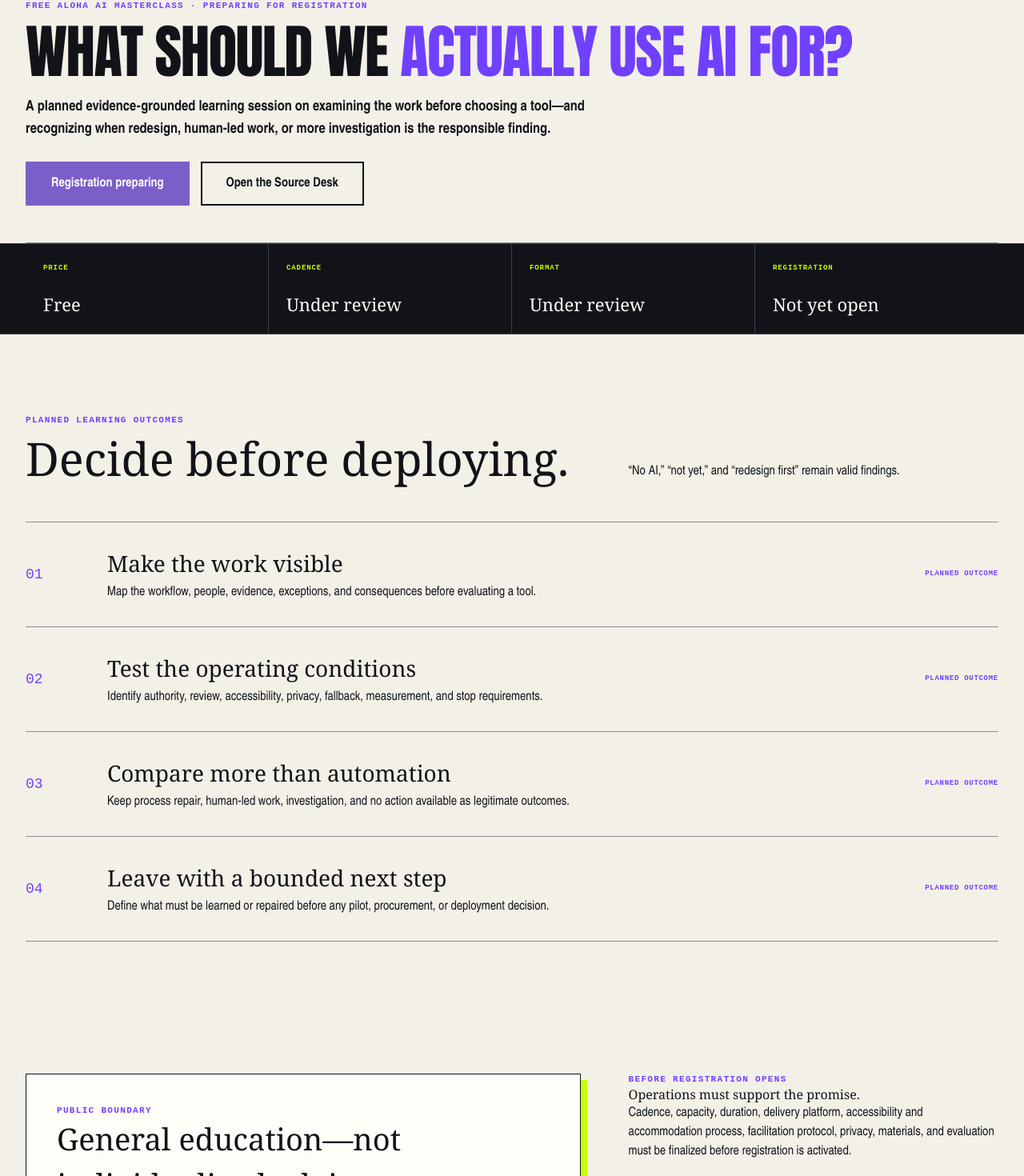
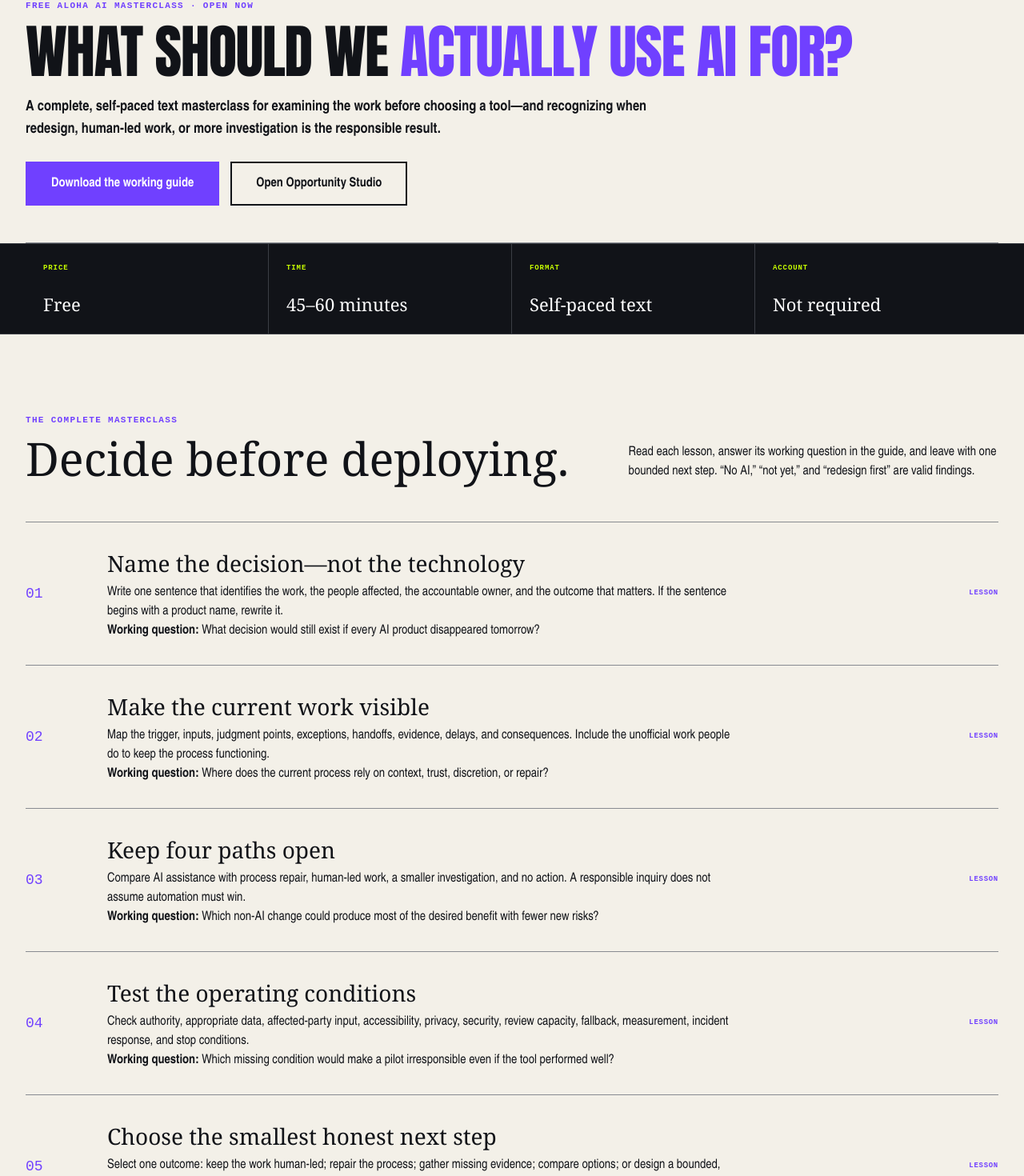
Before and after one commit to rn-collins/aloha-ai-consulting, a Next.js app: page /learning/masterclass in a window 1280 px wide. Shown: the part 160-1630 px from the top of the page at 80% size. Built offline with nearby package versions, Linux system fonts and the light colour scheme.

Commit message:
Operationalize masterclass and Clinic

```diff
--- a/app/learning/masterclass/page.tsx
+++ b/app/learning/masterclass/page.tsx
@@ -2,16 +2,17 @@ import Link from "next/link";
 import type {Metadata} from "next";
 import {SiteShell} from "../../site-shell";
 
-export const metadata:Metadata={title:"Aloha AI Masterclass",description:"Review the planned free Aloha AI masterclass on deciding where AI belongs before registration opens."};
-const outcomes=[
-  ["01","Make the work visible","Map the workflow, people, evidence, exceptions, and consequences before evaluating a tool."],
-  ["02","Test the operating conditions","Identify authority, review, accessibility, privacy, fallback, measurement, and stop requirements."],
-  ["03","Compare more than automation","Keep process repair, human-led work, investigation, and no action available as legitimate outcomes."],
-  ["04","Leave with a bounded next step","Define what must be learned or repaired before any pilot, procurement, or deployment decision."],
+export const metadata:Metadata={title:"Free Aloha AI Masterclass",description:"Complete a free, self-paced masterclass for deciding where AI belongs before choosing a tool or launching a pilot."};
+const lessons=[
+  ["01","Name the decision—not the technology","Write one sentence that identifies the work, the people affected, the accountable owner, and the outcome that matters. If the sentence begins with a product name, rewrite it.","What decision would still exist if every AI product disappeared tomorrow?"],
+  ["02","Make the current work visible","Map the trigger, inputs, judgment points, exceptions, handoffs, evidence, delays, and consequences. Include the unofficial work people do to keep the process functioning.","Where does the current process rely on context, trust, discretion, or repair?"],
+  ["03","Keep four paths open","Compare AI assistance with process repair, human-led work, a smaller investigation, and no action. A responsible inquiry does not assume automation must win.","Which non-AI change could produce most of the desired benefit with fewer new risks?"],
+  ["04","Test the operating conditions","Check authority, appropriate data, affected-party input, accessibility, privacy, security, review capacity, fallback, measurement, incident response, and stop conditions.","Which missing condition would make a pilot irresponsible even if the tool performed well?"],
+  ["05","Choose the smallest honest next step","Select one outcome: keep the work human-led; repair the process; gather missing evidence; compare options; or design a bounded, reversible pilot.","What evidence would justify advancing—and what evidence would make you stop?"],
 ];
 export default function Masterclass(){return <SiteShell><main id="main">
-  <section className="page-hero wrap"><p className="kicker">Free Aloha AI Masterclass · preparing for registration</p><h1>What should we <em>actually use AI for?</em></h1><p className="lede">A planned evidence-grounded learning session on examining the work before choosing a tool—and recognizing when redesign, human-led work, or more investigation is the responsible finding.</p><div className="actions"><span className="button primary" aria-disabled="true">Registration preparing</span><Link className="button" href="/insights">Open the Source Desk</Link></div></section>
-  <section className="event-status"><div className="wrap event-status-grid"><div><span>Price</span><strong>Free</strong></div><div><span>Cadence</span><strong>Under review</strong></div><div><span>Format</span><strong>Under review</strong></div><div><span>Registration</span><strong>Not yet open</strong></div></div></section>
-  <section className="wrap pathways"><div className="section-head"><div><p className="section-label">Planned learning outcomes</p><h2>Decide before deploying.</h2></div><p>“No AI,” “not yet,” and “redesign first” remain valid findings.</p></div><div className="path-list">{outcomes.map(x=><article className="path-row" key={x[0]}><span className="path-num">{x[0]}</span><div><h3>{x[1]}</h3><p>{x[2]}</p></div><span className="event-result">Planned outcome</span></article>)}</div></section>
-  <section className="offer-grid wrap"><article className="offer-card"><p className="section-label">Public boundary</p><h2>General education—not individualized advice.</h2><p>The masterclass will use general or fictional examples. It will not diagnose participant work, recommend a vendor, provide legal advice, certify readiness, or promise that AI belongs in a workflow.</p><Link className="text-link" href="/work/ai-opportunity-clinic">Need collaborative application? Review the Clinic →</Link></article><aside><p className="section-label">Before registration opens</p><h2>Operations must support the promise.</h2><p>Cadence, capacity, duration, delivery platform, accessibility and accommodation process, facilitation protocol, privacy, materials, and evaluation must be finalized before registration is activated.</p></aside></section>
+  <section className="page-hero wrap"><p className="kicker">Free Aloha AI Masterclass · open now</p><h1>What should we <em>actually use AI for?</em></h1><p className="lede">A complete, self-paced text masterclass for examining the work before choosing a tool—and recognizing when redesign, human-led work, or more investigation is the responsible result.</p><div className="actions"><a className="button primary" href="/aloha-ai-masterclass-working-guide.md" download>Download the working guide</a><Link className="button" href="/studio">Open Opportunity Studio</Link></div></section>
+  <section className="event-status"><div className="wrap event-status-grid"><div><span>Price</span><strong>Free</strong></div><div><span>Time</span><strong>45–60 minutes</strong></div><div><span>Format</span><strong>Self-paced text</strong></div><div><span>Account</span><strong>Not required</strong></div></div></section>
+  <section className="wrap pathways"><div className="section-head"><div><p className="section-label">The complete masterclass</p><h2>Decide before deploying.</h2></div><p>Read each lesson, answer its working question in the guide, and leave with one bounded next step. “No AI,” “not yet,” and “redesign first” are valid findings.</p></div><div className="path-list">{lessons.map(x=><article className="path-row" key={x[0]}><span className="path-num">{x[0]}</span><div><h3>{x[1]}</h3><p>{x[2]}</p><p><strong>Working question:</strong> {x[3]}</p></div><span className="event-result">Lesson</span></article>)}</div></section>
+  <section className="offer-grid wrap"><article className="offer-card"><p className="section-label">Your finish line</p><h2>Leave with a decision path—not an AI recommendation.</h2><p>Your completed guide should name the decision, current workflow, affected people, evidence gaps, non-AI alternatives, controlling conditions, and next review point.</p><div className="actions"><a className="button primary" href="/aloha-ai-masterclass-working-guide.md" download>Get the guide</a><Link className="button" href="/tools">Use a decision tool</Link></div></article><aside><p className="section-label">Public boundary</p><h2>General education—not individualized advice.</h2><p>The masterclass uses general prompts and does not diagnose your work, recommend a vendor, provide legal advice, certify readiness, or establish that AI belongs in a workflow. Do not put confidential or sensitive information in the guide.</p><Link className="text-link" href="/work/ai-opportunity-clinic">Need collaborative application? Review the Clinic →</Link></aside></section>
 </main></SiteShell>}
```
